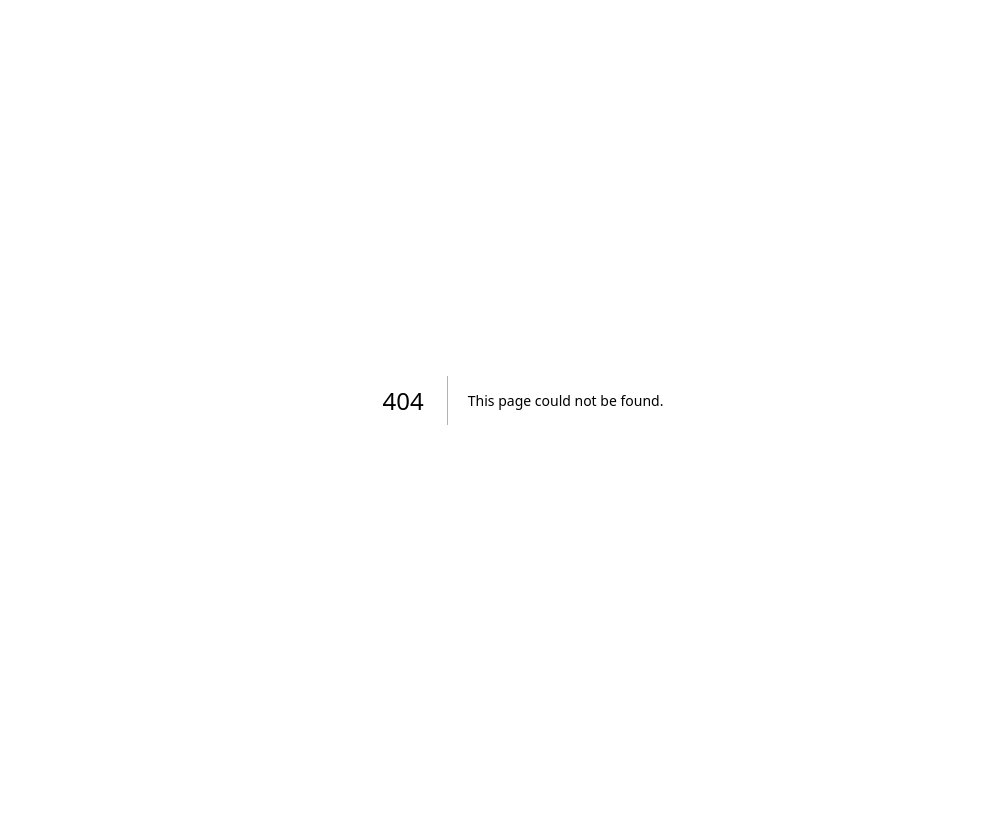
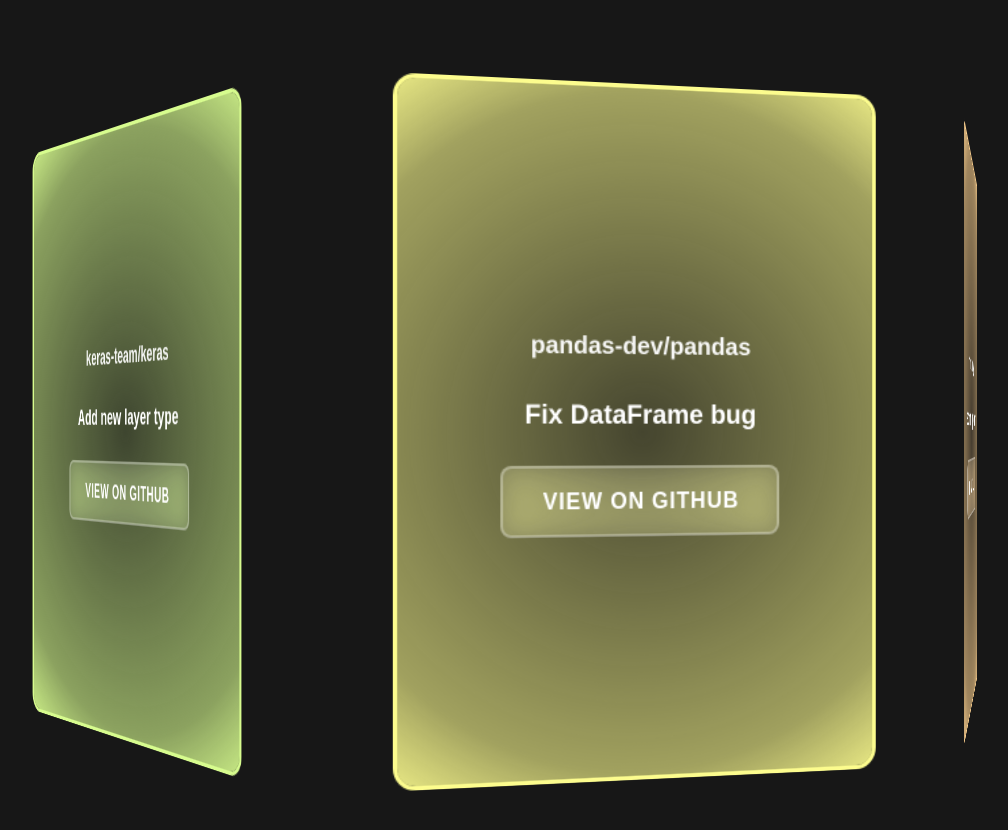
Before and after one commit to Sainava/open-source-contributions, a Next.js app: page /gssoc in a window 1280 px wide. Before the commit this address had no page. Shown: the top 830 px of the page, without its empty margins (117-1125 px from the left). Before the commit the page ends 800 px from the top, so only its background shows below. Built offline with nearby package versions, Linux system fonts and the light colour scheme.

Commit message:
Add GirlScript Summer of Code 2025 and optimize layout to fit screen

```diff
--- a/src/app/globals.css
+++ b/src/app/globals.css
@@ -930,7 +930,7 @@
 /* GitHub Light Button */
 .github-light-button button.bt {
   position: relative;
-  height: 150px;
+  height: 120px;
   display: flex;
   align-items: flex-end;
   outline: none;
@@ -944,8 +944,8 @@
   flex-direction: column;
   align-items: center;
   justify-content: center;
-  height: 80px;
-  width: 80px;
+  height: 70px;
+  width: 70px;
   background-color: #0a0a0a;
   border-radius: 5px;
   color: #0f0f0f;
@@ -957,17 +957,17 @@
 
 @media (min-width: 768px) {
   .github-light-button button.bt {
-    height: 200px;
+    height: 160px;
   }
 
   .github-light-button button.bt .button-holder {
-    height: 100px;
-    width: 100px;
+    height: 90px;
+    width: 90px;
   }
 }
 
 .github-light-button button.bt .button-holder svg {
-  height: 35px;
+  height: 30px;
   fill: #0f0f0f;
   animation: githubIconGlow 4s ease-in-out infinite;
 }
@@ -983,7 +983,7 @@
 
 @media (min-width: 768px) {
   .github-light-button button.bt .button-holder svg {
-    height: 50px;
+    height: 45px;
   }
 }
 
@@ -1011,8 +1011,8 @@
 
 .github-light-button button.bt .light-holder {
   position: absolute;
-  height: 150px;
-  width: 80px;
+  height: 120px;
+  width: 70px;
   display: flex;
   flex-direction: column;
   align-items: center;
@@ -1020,8 +1020,8 @@
 
 @media (min-width: 768px) {
   .github-light-button button.bt .light-holder {
-    height: 200px;
-    width: 100px;
+    height: 160px;
+    width: 90px;
   }
 }
 
@@ -1038,8 +1038,8 @@
 .github-light-button button.bt .light-holder .light {
   position: absolute;
   top: 0;
-  width: 150px;
-  height: 150px;
+  width: 120px;
+  height: 120px;
   clip-path: polygon(50% 0%, 25% 100%, 75% 100%);
   background: transparent;
   animation: githubLight 4s ease-in-out infinite;
@@ -1061,8 +1061,8 @@
 
 @media (min-width: 768px) {
   .github-light-button button.bt .light-holder .light {
-    width: 200px;
-    height: 200px;
+    width: 160px;
+    height: 160px;
   }
 }
 
--- /dev/null
+++ b/src/app/gssoc/page.tsx
@@ -0,0 +1,51 @@
+export default function GSSoC() {
+  const prs = [
+    { repo: "tensorflow/tensorflow", title: "Add model optimization", url: "https://github.com/tensorflow/tensorflow/pull/1" },
+    { repo: "pytorch/pytorch", title: "Fix training loop bug", url: "https://github.com/pytorch/pytorch/pull/2" },
+    { repo: "scikit-learn/scikit-learn", title: "Update documentation", url: "https://github.com/scikit-learn/scikit-learn/pull/3" },
+    { repo: "keras-team/keras", title: "Add new layer type", url: "https://github.com/keras-team/keras/pull/4" },
+    { repo: "pandas-dev/pandas", title: "Fix DataFrame bug", url: "https://github.com/pandas-dev/pandas/pull/5" },
+    { repo: "numpy/numpy", title: "Performance improvement", url: "https://github.com/numpy/numpy/pull/6" },
+  ];
+
+  const colors = [
+    "142, 249, 252",
+    "142, 252, 204",
+    "142, 252, 157",
+    "215, 252, 142",
+    "252, 252, 142",
+    "252, 208, 142",
+  ];
+
+  return (
+    <div className="min-h-screen bg-[#171717] flex items-center justify-center p-4 md:p-8">
+      <div className="wrapper">
+        <div className="inner" style={{ "--quantity": prs.length } as React.CSSProperties}>
+          {prs.map((pr, index) => (
+            <a
+              key={index}
+              href={pr.url}
+              target="_blank"
+              rel="noopener noreferrer"
+              className="card"
+              style={
+                {
+                  "--index": index,
+                  "--color-card": colors[index % colors.length],
+                } as React.CSSProperties
+              }
+            >
+              <div className="img">
+                <div className="card-content">
+                  <div className="repo-name">{pr.repo}</div>
+                  <div className="pr-title">{pr.title}</div>
+                  <button className="github-button">View on GitHub</button>
+                </div>
+              </div>
+            </a>
+          ))}
+        </div>
+      </div>
+    </div>
+  );
+}
--- a/src/app/page.tsx
+++ b/src/app/page.tsx
@@ -55,7 +55,7 @@
         <div className="schoolbag"></div>
       </div>
 
-      <main className="flex w-full max-w-3xl flex-col items-center gap-8 md:gap-12 py-16 md:py-32 px-4 md:px-16 relative z-20">
+      <main className="flex w-full max-w-3xl flex-col items-center gap-6 md:gap-10 py-12 md:py-24 px-4 md:px-16 relative z-20">
         <h2 className="author-name text-3xl md:text-4xl font-bold text-transparent bg-clip-text bg-gradient-to-r from-cyan-400 to-purple-500 tracking-wider">
           SAINAVA MODAK
         </h2>
@@ -119,6 +119,16 @@
               <span className="checkbox-label" data-text="SOCIAL_SUMMER_OF_CODE">SOCIAL_SUMMER_OF_CODE</span>
             </label>
           </Link>
+
+          <Link href="/gssoc">
+            <label className="glitch-checkbox-container">
+              <input type="checkbox" name="gssoc" />
+              <div className="checkbox-box">
+                <div className="checkbox-mark"></div>
+              </div>
+              <span className="checkbox-label" data-text="GIRLSCRIPT_SUMMER_OF_CODE_2025">GIRLSCRIPT_SUMMER_OF_CODE_2025</span>
+            </label>
+          </Link>
         </div>
 
         <a href="https://github.com/Sainava" target="_blank" rel="noopener noreferrer" className="github-light-button">
```
